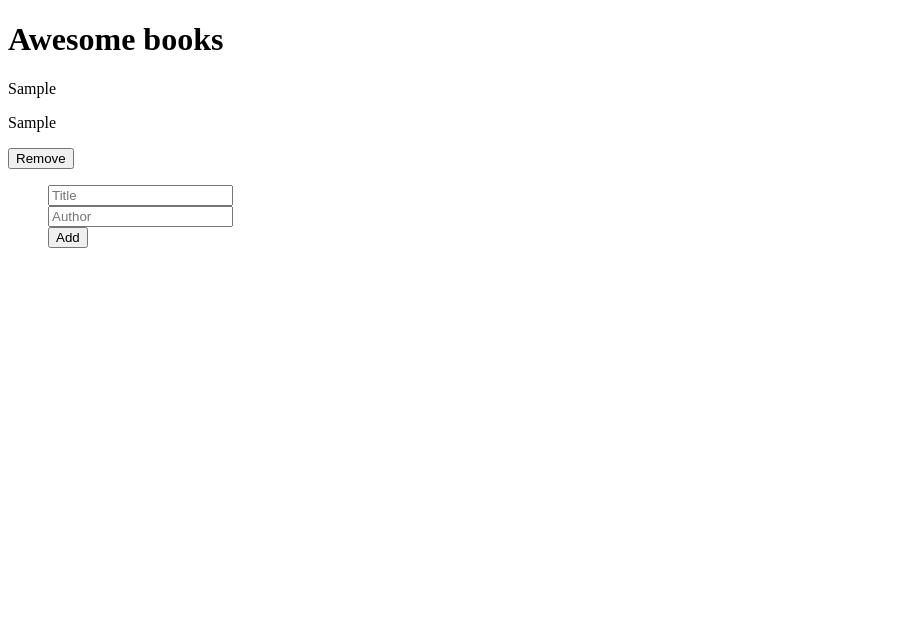
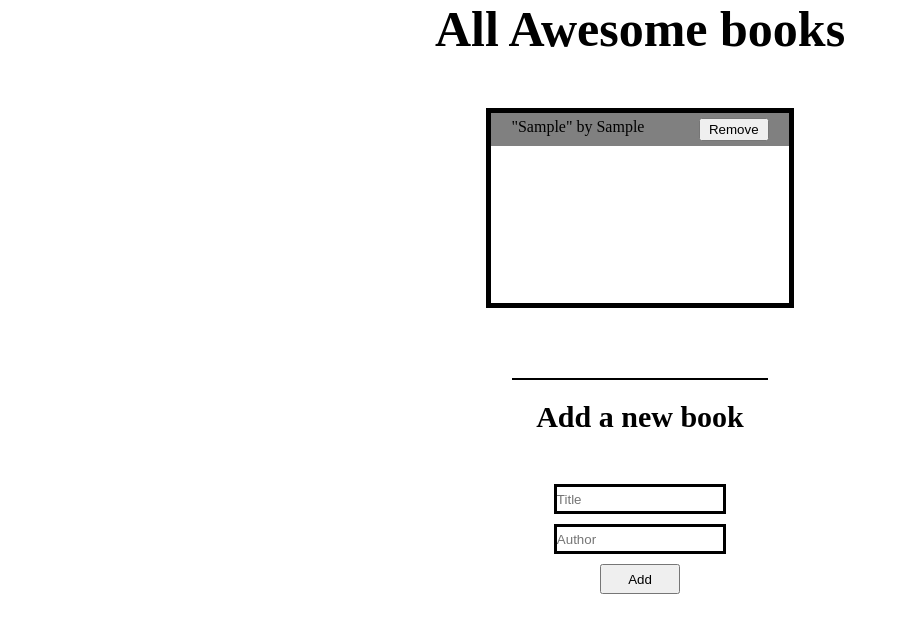
Before and after one commit to anagudelogu/module-2-Awesome-books, a website: page index.html in a window 1280 px wide. Both pictures are taken after typing "Sample", "Sample" into the empty fields and a click on the button "Add". Shown: the whole page, without its empty margins (0-899 px from the left). Drawn offline with Linux system fonts and the light colour scheme.

Commit message:
Add the styling

```diff
--- a/index.html
+++ b/index.html
@@ -8,14 +8,17 @@
     <link rel="stylesheet" href="styles.css">
 </head>
 <body>
-    <h1 class="title"> Awesome books</h1>
+    <h1 class="title">All Awesome books</h1>
     <div class="book-storage">
     </div>
+<hr>
+
+<h3 class="title">Add a new book</h3>
     <form action="#" method="POST">
         <ul>
             <li><input name="title" type="text" placeholder="Title" required></li>
             <li><input name="author" type="text" placeholder="Author" required></li>
-            <li><button type="button">Add</button></li>
+            <li><button type="button" class="btn">Add</button></li>
         </ul>
     </form>
     <script src="./script.js"></script>
--- a/script.js
+++ b/script.js
@@ -38,10 +38,10 @@ class Storage {
     localStorage.setItem('library', JSON.stringify(library));
   }
 
-  static removeFromLocalStorage(title, author) {
+  static removeFromLocalStorage(text) {
     const library = Storage.takingFromStorage();
     library.forEach((book) => {
-      if (book.title.trim() === title.trim() && book.author.trim() === author.trim()) {
+      if (`"${book.title}" by ${book.author}`.trim() === text.trim()) {
         library.splice(library.indexOf(book), 1);
       }
     });
@@ -58,16 +58,16 @@ class Library {
 
   static createBook(book) {
     const bookContainer = div.cloneNode(true);
-    const bookTitle = p.cloneNode(true);
-    const bookAuthor = p.cloneNode(true);
+    const bookText = p.cloneNode(true);
+    // const bookAuthor = p.cloneNode(true);
     const bookButton = btn.cloneNode(true);
 
     bookStorage.append(bookContainer);
     bookContainer.classList.add('book');
-    bookContainer.append(bookTitle, bookAuthor, bookButton);
+    bookContainer.append(bookText, bookButton);
 
-    bookTitle.innerText = book.title;
-    bookAuthor.innerText = book.author;
+    bookText.innerText = `"${book.title}" by ${book.author}`;
+    // bookAuthor.innerText = book.author;
     bookButton.innerText = 'Remove';
     bookButton.classList.add('remove-btn');
   }
@@ -99,8 +99,8 @@ addButton.addEventListener('click', () => {
 });
 
 bookStorage.addEventListener('click', (e) => {
-  const title = e.target.parentNode.children[0].textContent;
-  const author = e.target.parentNode.children[1].textContent;
+  const text = e.target.parentNode.children[0].textContent;
+  // const author = e.target.parentNode.children[1].textContent;
   Library.removeBook(e.target);
-  Storage.removeFromLocalStorage(title, author);
+  Storage.removeFromLocalStorage(text);
 });
--- a/styles.css
+++ b/styles.css
@@ -1,3 +1,74 @@
+*, *::before, *::after{
+  box-sizing: border-box;
+  margin: 0;
+  padding: 0;
+  }
+
+body {
+  width: 40%;
+  margin: 0 auto;
+}
+
+.title {
+  font-size: 50px;
+  text-align: center;
+  margin-bottom: 50px;
+}
+
+.book-storage {
+  width: 60%;
+  margin: 0 auto;
+  margin-bottom: 70px;
+  border: 5px solid black;
+  min-height: 200px;
+}
+
+.book {
+  display: flex;
+  justify-content: space-between;
+  padding: 5px 20px;
+}
+
+.remove-btn {
+  padding: 2px 8px;
+}
+
+h3.title {
+  font-size: 30px;
+  margin-top: 20px;
+}
+
+.book:nth-child(odd) {
+  background-color: grey;
+}
+
 ul {
   list-style: none;
 }
+li {
+  margin: 10px;
+}
+
+hr {
+  border: 1px solid black;
+  width: 50%;
+  height: 0px;
+  margin: 0 auto;
+}
+
+form {
+  width: 60%;
+  text-align: center;
+  margin: 0 auto;
+}
+
+input {
+  width: 60%;
+  height: 30px;
+  border: 3px solid black;
+}
+
+.btn {
+  width: 80px;
+  height: 30px;
+}
```
